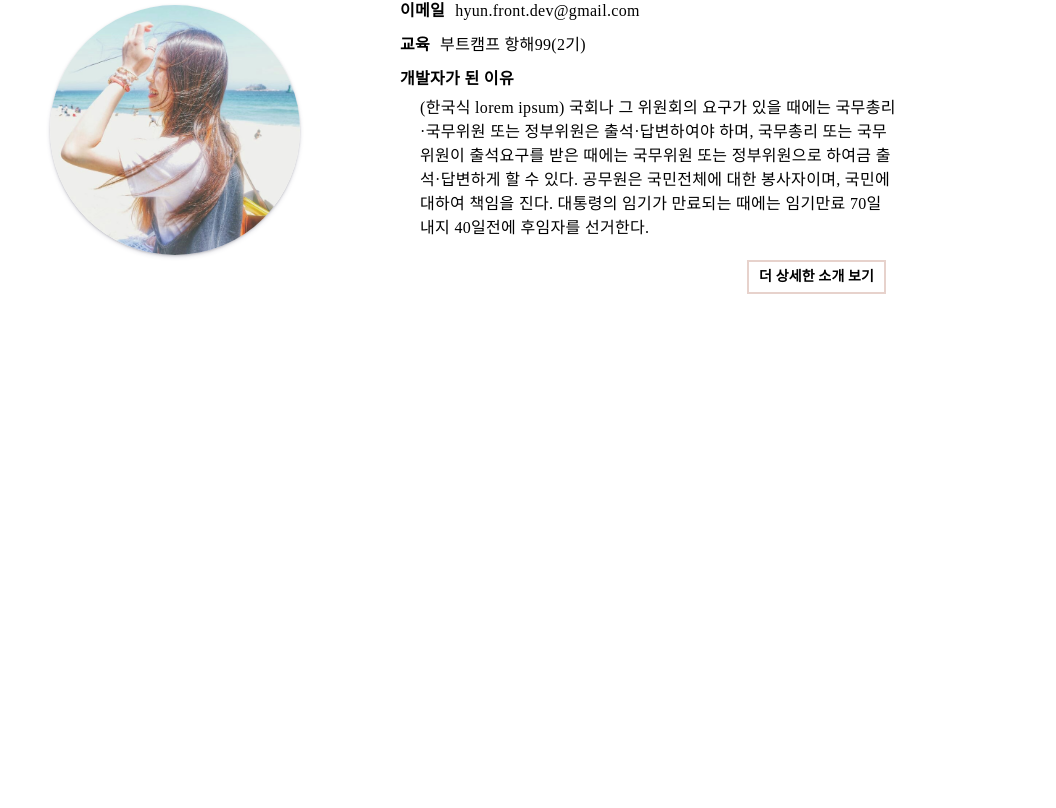
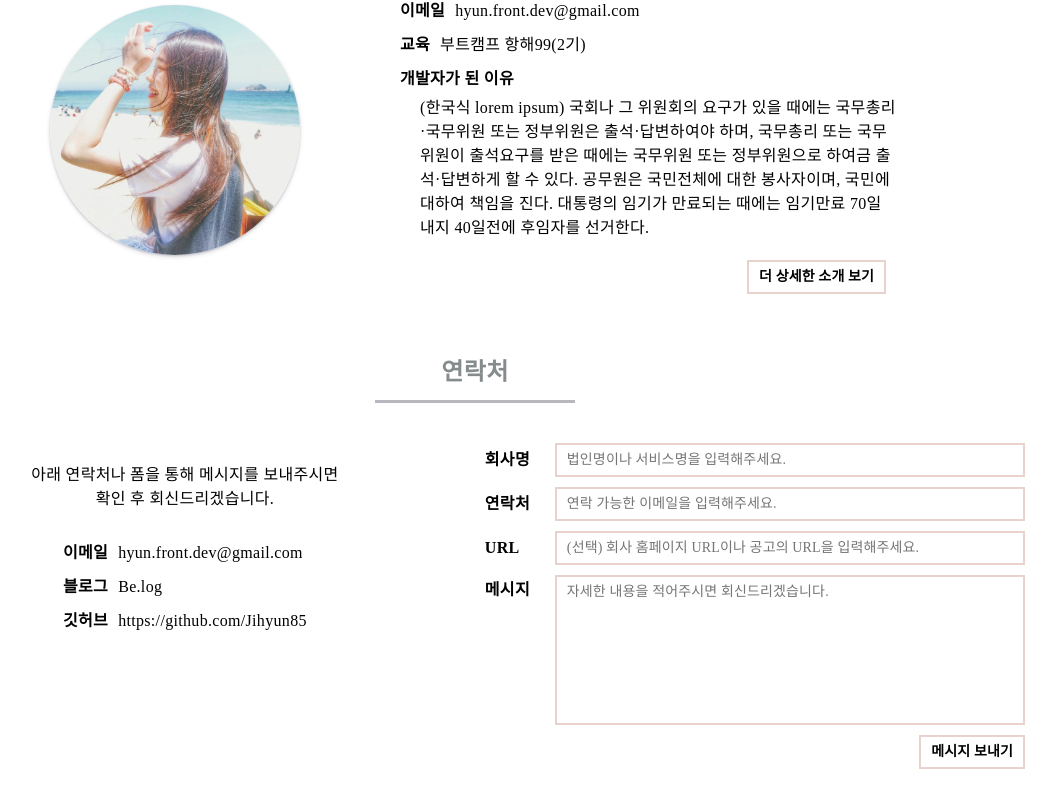
Before and after one commit to Jihyun85/hyun-portfolio-react, a React (Create React App) app: page /#/ in a window 1280 px wide. Shown: the part 494-1302 px from the top of the page, without its empty margins (165-1221 px from the left). Before the commit the page ends 828 px from the top, so only its background shows below. Built offline with nearby package versions, Linux system fonts and the light colour scheme; a web font is replaced by a local one.

Commit message:
✨ Contact 마크업 및 스타일 적용

```diff
--- /dev/null
+++ b/src/components/Contact.js
@@ -0,0 +1,104 @@
+import React from "react";
+import Subtitle from "./Subtitle";
+
+const Contact = () => (
+  <section id="contactBox" className="contact">
+    <Subtitle subtitle="연락처" />
+    <div className="contact-content">
+      <article className="contact-mine">
+        <div className="contact-info">
+          <p>
+            아래 연락처나 폼을 통해 메시지를 보내주시면 <br />
+            확인 후 회신드리겠습니다.
+          </p>
+        </div>
+        <dl className="description-list contact-list">
+          <div className="description-item">
+            <dt>이메일</dt>
+            <dd>
+              <a href="mailto:hyun.front.dev@gmail.com">
+                hyun.front.dev@gmail.com
+              </a>
+            </dd>
+          </div>
+          <div className="description-item">
+            <dt>블로그</dt>
+            <dd>
+              <a href="https://velog.io/@hwiyu25">Be.log</a>
+            </dd>
+          </div>
+          <div className="description-item">
+            <dt>깃허브</dt>
+            <dd>
+              <a href="https://github.com/Jihyun85">
+                https://github.com/Jihyun85
+              </a>
+            </dd>
+          </div>
+        </dl>
+      </article>
+
+      <article className="contact-company">
+        <h3 className="contact-company-title sm-only">제안 보내기</h3>
+        <form
+          className="contact-form"
+          method="POST"
+          action="https://formspree.io/f/xbjqokvy"
+        >
+          <div className="contact-form-item">
+            <label className="form-label" for="form-company">
+              회사명
+            </label>
+            <input
+              id="form-company"
+              className="form-text"
+              type="text"
+              name="법인명 혹은 서비스명"
+              placeholder="법인명이나 서비스명을 입력해주세요."
+            />
+          </div>
+          <div className="contact-form-item">
+            <label className="form-label" for="form-contact">
+              연락처
+            </label>
+            <input
+              id="form-contact"
+              className="form-text"
+              type="text"
+              name="연락 가능한 이메일"
+              placeholder="연락 가능한 이메일을 입력해주세요."
+            />
+          </div>
+          <div className="contact-form-item">
+            <label className="form-label" for="form-url">
+              URL
+            </label>
+            <input
+              id="form-url"
+              className="form-text"
+              type="text"
+              name="회사 홈페이지 URL 혹은 공고의 URL"
+              placeholder="(선택) 회사 홈페이지 URL이나 공고의 URL을 입력해주세요."
+            />
+          </div>
+          <div className="contact-form-item contact-form-textarea">
+            <label className="form-label" for="form-message">
+              메시지
+            </label>
+            <textarea
+              id="form-message"
+              className="form-textarea"
+              name="메시지"
+              placeholder="자세한 내용을 적어주시면 회신드리겠습니다."
+            ></textarea>
+          </div>
+          <button className="contact-btn btn-pink" type="submit">
+            메시지 보내기
+          </button>
+        </form>
+      </article>
+    </div>
+  </section>
+);
+
+export default Contact;
--- a/src/pages/Home.js
+++ b/src/pages/Home.js
@@ -1,11 +1,13 @@
 import React from "react";
 import About from "../components/About";
+import Contact from "../components/Contact";
 import Greeting from "../components/Greeting";
 
 const Home = () => (
   <main>
     <Greeting />
     <About />
+    <Contact />
   </main>
 );
 
--- /dev/null
+++ b/src/styles/components/_contact.scss
@@ -0,0 +1,104 @@
+.contact {
+  @include container;
+  @include flexbox-column;
+  @include base-margin-bottom;
+
+  margin-top: 20px;
+
+  &-content {
+    @include flexbox-column;
+    width: 100%;
+  }
+
+  &-mine {
+    margin-bottom: 20px;
+  }
+
+  &-info {
+    @include text-style(14, $black);
+    max-width: 300px;
+    margin-bottom: 20px;
+    text-align: center;
+  }
+
+  &-company {
+    width: 100%;
+
+    &-title {
+      @include text-style(16, $black);
+      text-align: center;
+      margin-bottom: 10px;
+    }
+  }
+
+  &-form {
+    @include flexbox-column;
+    max-width: 400px;
+    margin: 0 auto;
+
+    &-item {
+      @include flexbox(between);
+      width: 100%;
+      margin-bottom: 10px;
+
+      input,
+      textarea {
+        flex-grow: 1;
+      }
+    }
+
+    &-textarea {
+      align-items: flex-start;
+
+      label {
+        margin-top: 3px;
+      }
+    }
+
+    @include responsive(T) {
+      width: 100%;
+      max-width: initial;
+    }
+  }
+
+  &-btn {
+    align-self: flex-end;
+  }
+
+  @include responsive(T) {
+    margin-top: 40px;
+
+    &-content {
+      flex-direction: row;
+    }
+
+    &-info {
+      margin-bottom: 30px;
+    }
+
+    &-mine,
+    &-company {
+      @include flexbox;
+      width: 100%;
+    }
+
+    &-mine {
+      flex-direction: column;
+      align-self: flex-start;
+      padding: 20px 0;
+    }
+
+    &-company {
+      padding: 0 20px;
+    }
+  }
+
+  @include responsive(D) {
+    margin-top: 60px;
+
+    &-info {
+      @include text-style(16);
+      max-width: 400px;
+    }
+  }
+}
--- a/src/styles/main.scss
+++ b/src/styles/main.scss
@@ -26,6 +26,7 @@
 @import "./components/subtitle";
 @import "./components/profile";
 @import "./components/description";
+@import "./components/contact";
 
 // layouts
 @import "./layouts/header";
```
